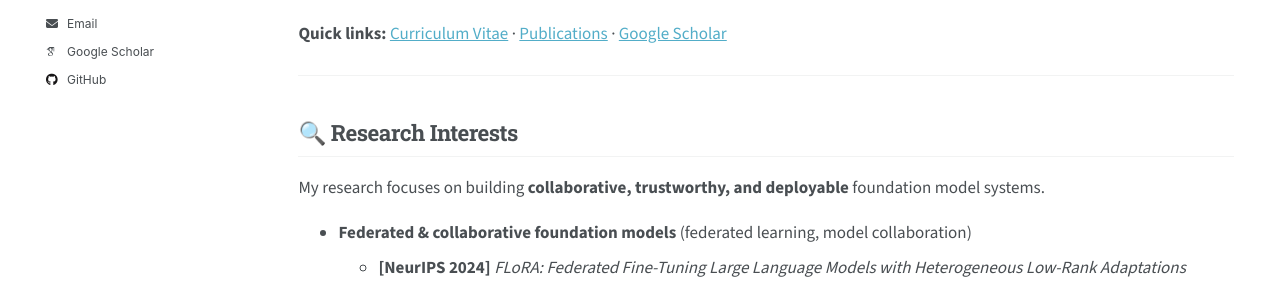
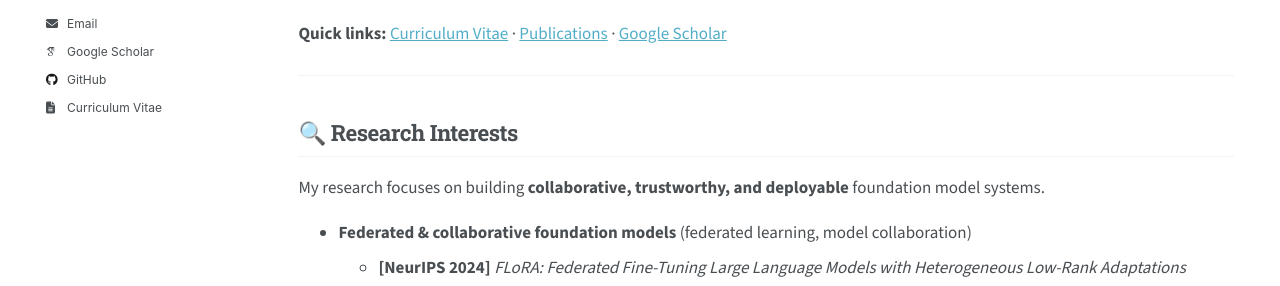
Before and after one commit to ziyaow1010/ziyaow1010.github.io, a Jekyll site: the page built from _pages/about.md, in a window 1280 px wide. Shown: the part 328-614 px from the top of the page. Built offline with Jekyll 4.4.1, drawn with Linux system fonts in a browser that asks for light colours; some web fonts are replaced; a script that is not in the unit is left out.

Commit message:
Add CV sidebar shortcut and correct GitHub link

```diff
--- a/_includes/author-profile.html
+++ b/_includes/author-profile.html
@@ -80,8 +80,9 @@
         <li><a href="https://dribbble.com/{{ author.dribbble }}"><i class="fab fa-fw fa-dribbble icon-pad-right" aria-hidden="true"></i>Dribbble</a></li>
       {% endif %}
       {% if author.github %}
-        <li><a href="https://github.com/{{ author.github }}"><i class="fab fa-fw fa-github icon-pad-right" aria-hidden="true"></i>GitHub</a></li>
+        <li><a href="{% if author.github contains '://' %}{{ author.github }}{% else %}https://github.com/{{ author.github }}{% endif %}"><i class="fab fa-fw fa-github icon-pad-right" aria-hidden="true"></i>GitHub</a></li>
       {% endif %}
+      <li><a href="{{ '/cv/' | relative_url }}"><i class="fas fa-fw fa-file-lines icon-pad-right" aria-hidden="true"></i>Curriculum Vitae</a></li>
       {% if author.kaggle %}
         <li><a href="https://kaggle.com/{{ author.kaggle }}"><i class="fab fa-fw fa-kaggle icon-pad-right" aria-hidden="true"></i>Kaggle</a></li>
       {% endif %}
```
